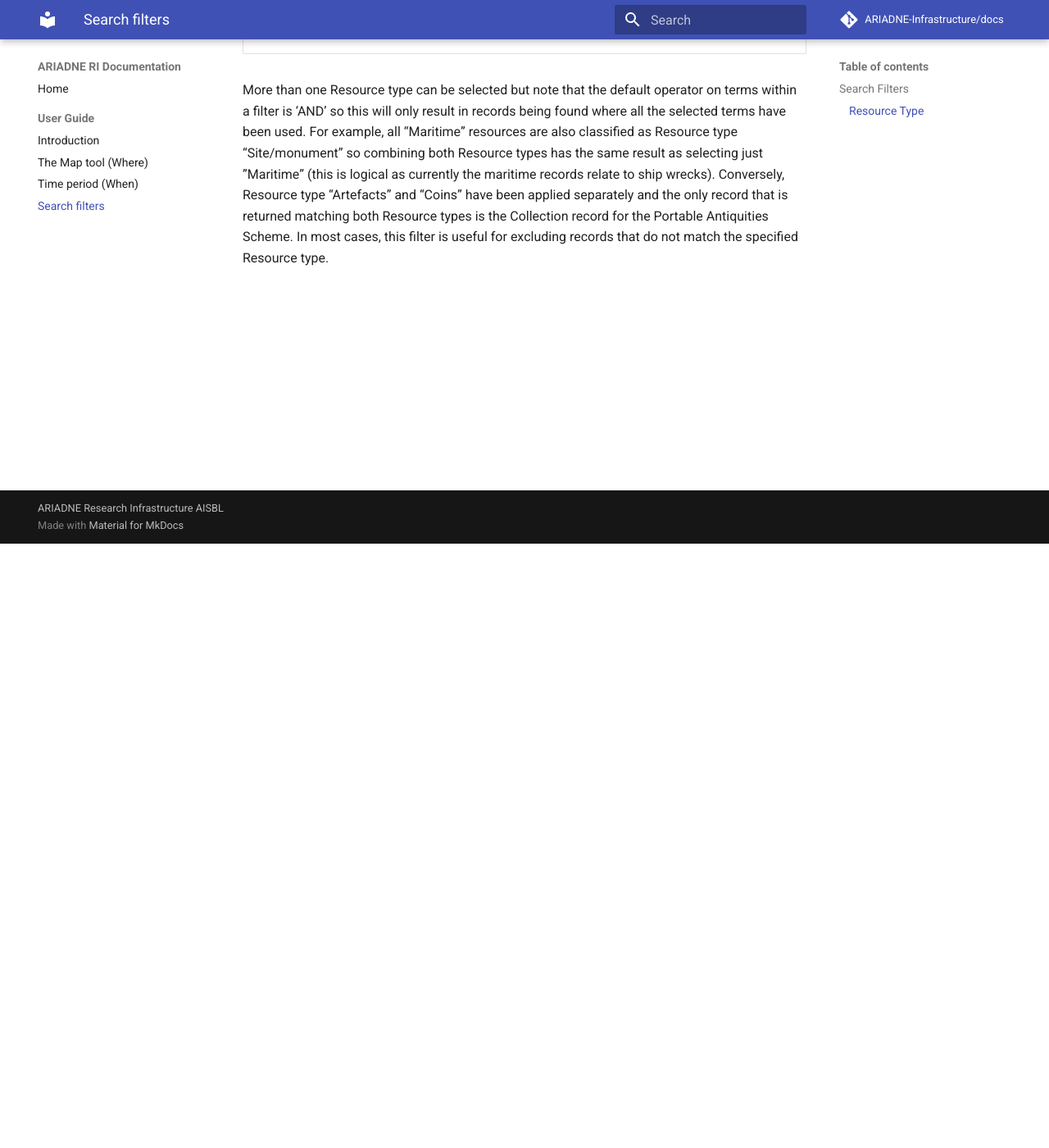
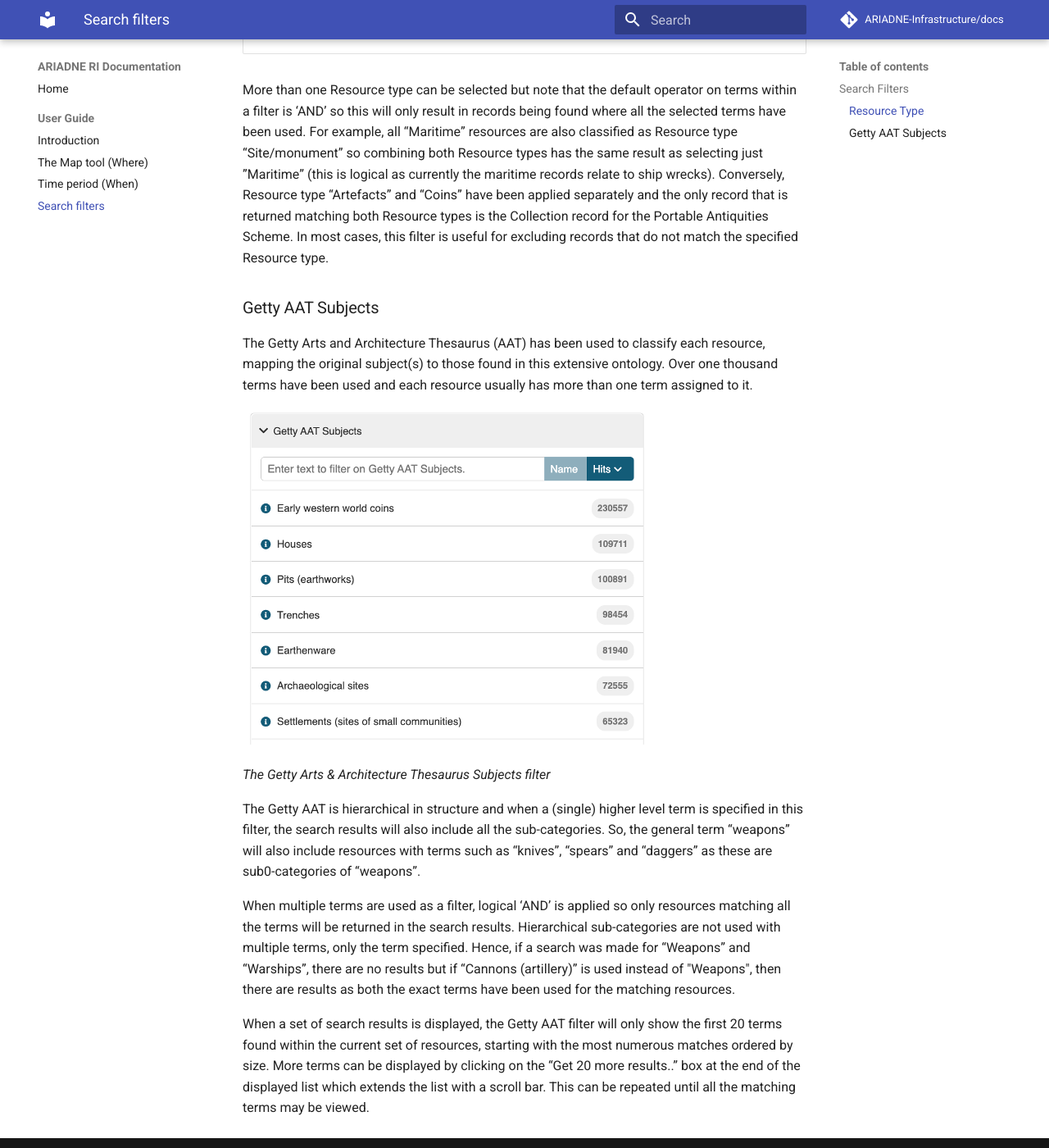
Before and after one commit to uoy-ads/hsds-data-catalogue-docs, an MkDocs documentation site: the page built from docs/Portal_User_Guide/Section-4_Search_Filters.md, in a window 1280 px wide and 1400 px high, scrolled down 737 px. Shown: the whole window at 82% size. Built offline with MkDocs 1.6.1 and Material for MkDocs 9.7.7, drawn with Linux system fonts in a browser that asks for light colours; comment, search, counter and statistics services are not loaded.

Commit message:
Update Section-4_Search_Filters.md

```diff
--- a/docs/Portal_User_Guide/Section-4_Search_Filters.md
+++ b/docs/Portal_User_Guide/Section-4_Search_Filters.md
@@ -11,3 +11,17 @@ The Resource type is an ARIADNE concept designed to categorise the resources int
 | ![image](../assets/21-Resource-types.png){ width="350" } | Those Resource types that may need clarification are: <Br><Br>**Fieldwork** – normally a record relating to specific fieldwork e.g. evaluations, interventions, etc. <Br><Br>**Fieldwork report** – these always have a link (URL or DOI) to the actual document.<Br><Br>**Fieldwork archive** – the record refers to a collection of documents, images etc. relating to a site (accessible from the DOI supplied).<Br><Br>**Dating** – datasets using for dating materials e.g. radio carbon and dendrology. |
 
 More than one Resource type can be selected but note that the default operator on terms within a filter is ‘AND’ so this will only result in records being found where all the selected terms have been used. For example, all “Maritime” resources are also classified as Resource type “Site/monument” so combining both Resource types has the same result as selecting just ”Maritime” (this is logical as currently the maritime records relate to ship wrecks). Conversely, Resource type  “Artefacts” and “Coins” have been applied separately and the only record that is returned matching both Resource types is the Collection record for the Portable Antiquities Scheme. In most cases, this filter is useful for excluding records that do not match the specified Resource type.
+
+### Getty AAT Subjects
+
+The Getty Arts and Architecture Thesaurus (AAT) has been used to classify each resource, mapping the original subject(s) to those found in this extensive ontology. Over one thousand terms have been used and each resource usually has more than one term assigned to it.
+
+![image](../assets/22-Getty-AAT-subjects.png)
+
+<p><i>The Getty Arts & Architecture Thesaurus Subjects filter</i></p>
+
+The Getty AAT is hierarchical in structure and when a (single) higher level term is specified in this filter, the search results will also include all the sub-categories. So, the general term “weapons” will also include resources with terms such as “knives”, “spears” and “daggers” as these are sub0-categories of “weapons”.
+
+When multiple terms are used as a filter, logical ‘AND’ is applied so only resources matching all the terms will be returned in the search results. Hierarchical sub-categories are not used with multiple terms, only the term specified. Hence, if a search was made for “Weapons”  and “Warships”, there are no results but if “Cannons (artillery)” is used instead of "Weapons", then there are results as both the exact terms have been used for the matching resources.
+
+When a set of search results is displayed, the Getty AAT filter will only show the first 20 terms found within the current set of resources, starting with the most numerous matches ordered by size. More terms can be displayed by clicking on the “Get 20 more results..” box at the end of the displayed list which extends the list with a scroll bar. This can be repeated until all the matching terms may be viewed.
```
